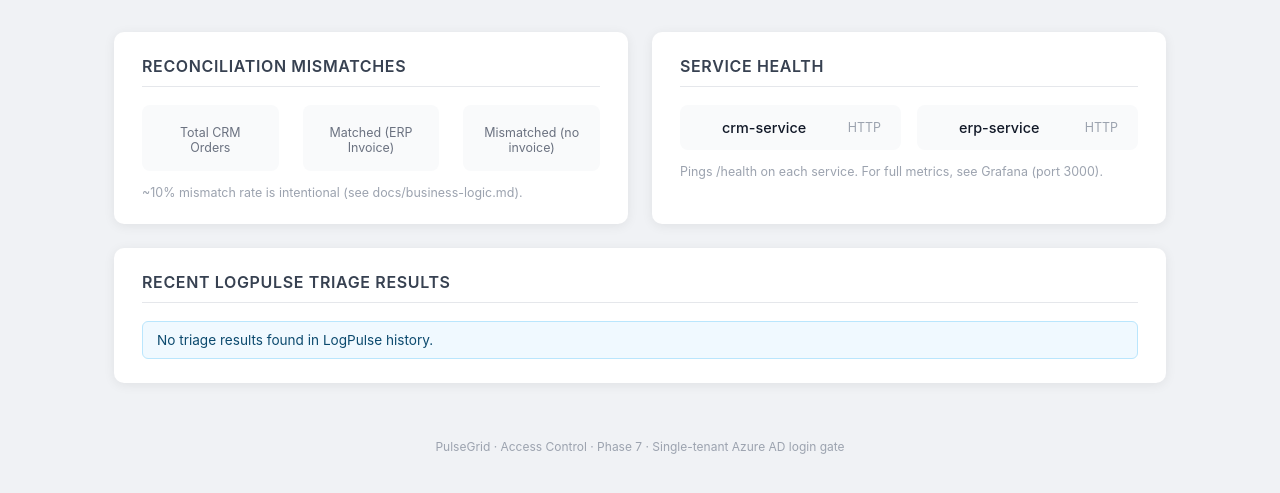
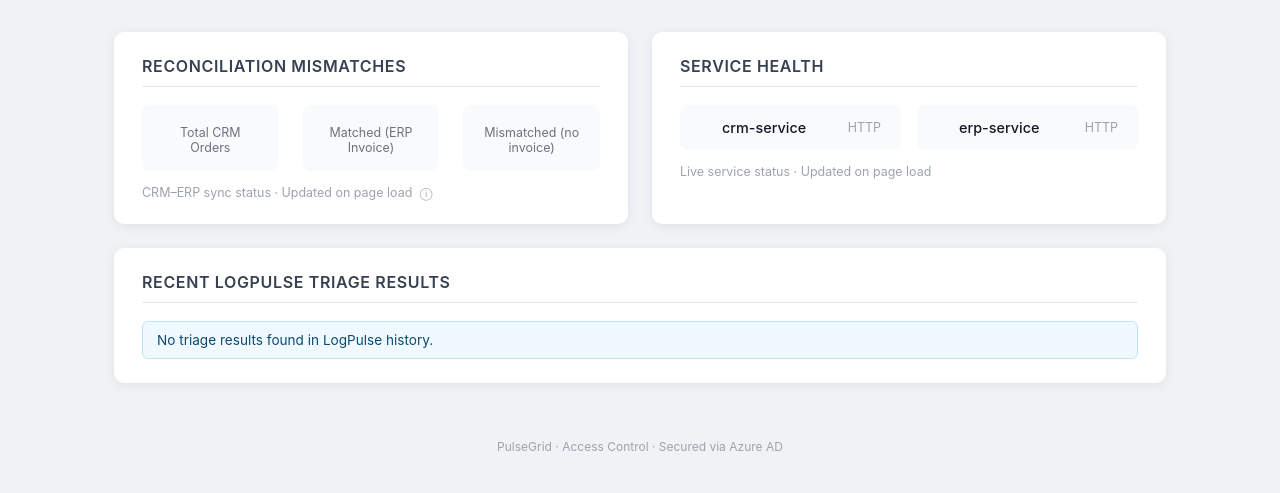
Before and after one commit to yashsolanki27/pulsegrid, a FastAPI app: template access-control/templates/dashboard.html in a window 1280 px wide. Shown: the part 52-545 px from the top of the page. Run offline with FastAPI, Linux system fonts and the light colour scheme; the template is opened without the code that fills it, so the values that code supplies are empty.

Commit message:
polish(dashboard): remove internal dev notes, clean copy for portfolio use
1. Reconciliation Mismatches: replaced '~10% mismatch rate is intentional
   (see docs/business-logic.md)' with 'CRM-ERP sync status · Updated on
   page load' + an info tooltip (ⓘ) that explains the simulated failure
   injection on hover — context available without cluttering the UI.

2. Service Health: replaced 'Pings /health on each service. For full
   metrics, see Grafana (port 3000).' with 'Live service status ·
   Updated on page load' — no implementation details exposed.

3. Footer: replaced 'Phase 7 · Single-tenant Azure AD login gate' with
   'Secured via Azure AD' — strips internal phase tracking, reads like
   production product copy.

```diff
--- a/access-control/templates/dashboard.html
+++ b/access-control/templates/dashboard.html
@@ -206,7 +206,8 @@
         </div>
       </div>
       <p style="font-size:0.78rem;color:#9ca3af;margin:14px 0 0;">
-        ~10% mismatch rate is intentional (see docs/business-logic.md).
+        CRM–ERP sync status · Updated on page load
+        <span title="A small percentage of orders intentionally have no matching ERP invoice — this simulates real-world sync failures for resilience testing." style="cursor:help;margin-left:4px;">ⓘ</span>
       </p>
     {% endif %}
   </div>
@@ -227,7 +228,7 @@
       </div>
     </div>
     <p style="font-size:0.78rem;color:#9ca3af;margin:14px 0 0;">
-      Pings /health on each service. For full metrics, see Grafana (port 3000).
+      Live service status · Updated on page load
     </p>
   </div>
 
@@ -275,7 +276,7 @@
 </main>
 
 <footer>
-  PulseGrid · Access Control · Phase 7 · Single-tenant Azure AD login gate
+  PulseGrid · Access Control · Secured via Azure AD
 </footer>
 
 </body>
```
